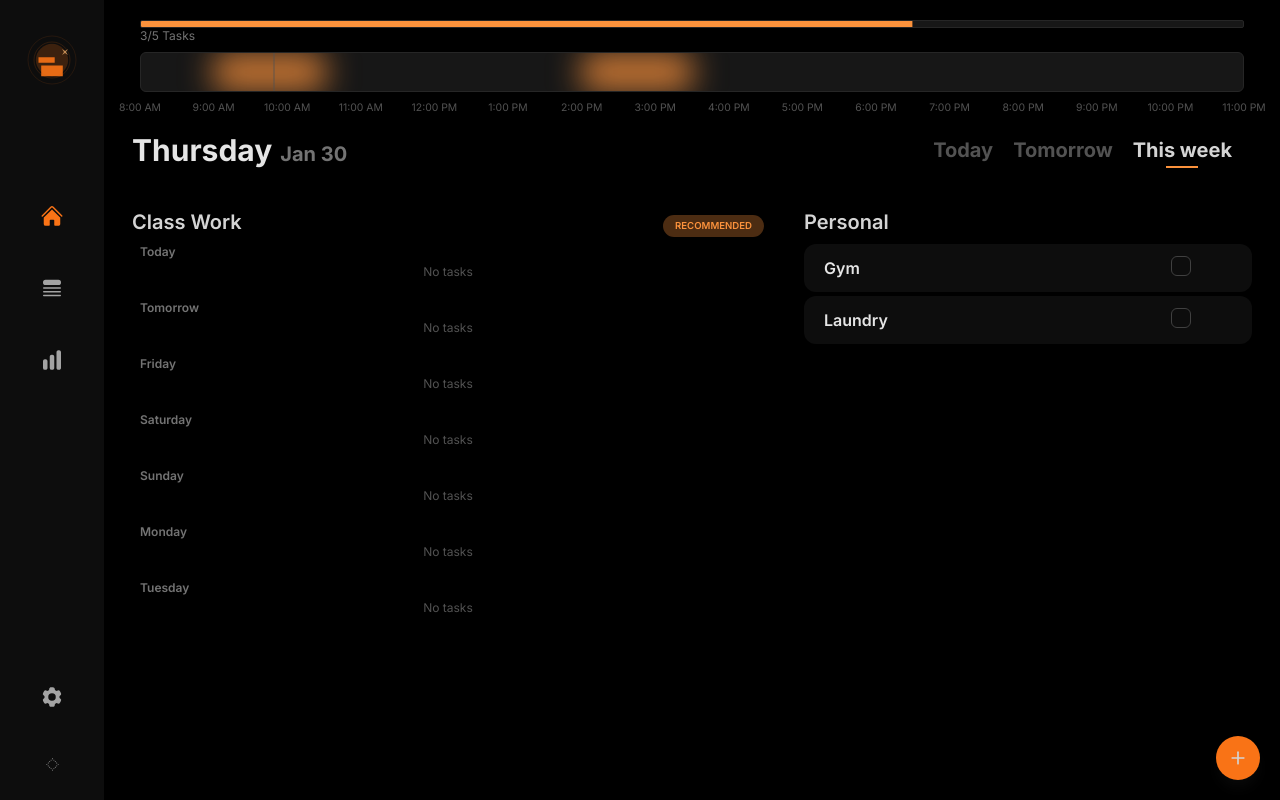
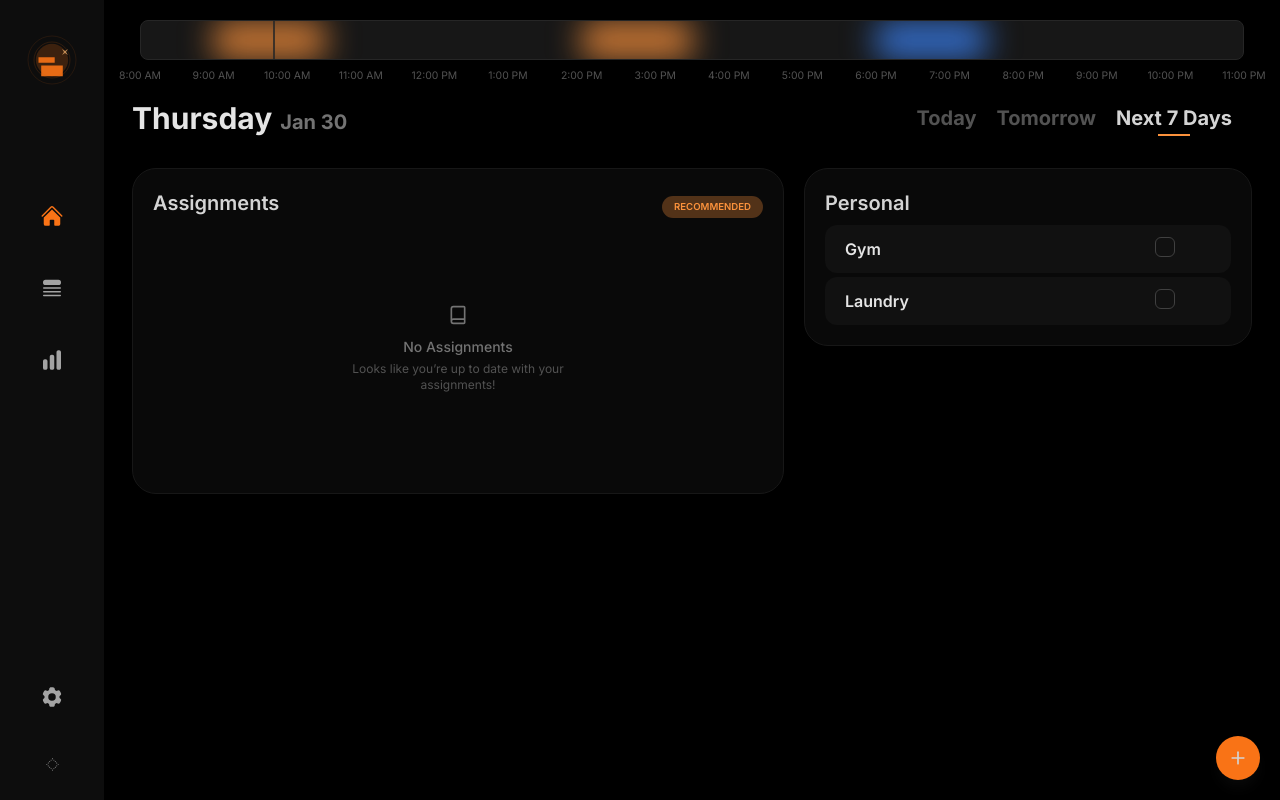
Before and after one commit to GrandeJames/bryzi, a Next.js app: page / in a window 1280 px wide. Built offline with nearby package versions, Linux system fonts and the light colour scheme.

Commit message:
Fix UI issues and refactor

```diff
--- a/src/app/(home)/AssignmentSection.tsx
+++ b/src/app/(home)/AssignmentSection.tsx
@@ -1,18 +1,17 @@
 "use client";
 
-import useDialogStore from "@/stores/dialogStore";
 import { Task } from "@/types/task";
-import { addDays, differenceInCalendarDays, format, getYear } from "date-fns";
+import { addDays, format } from "date-fns";
 import { DayProps, getRecommendedClassWorkList } from "@/lib/classWorkRecommendation";
-import { useCallback } from "react";
 import Assignment from "./Assignment";
+import { BookIcon } from "lucide-react";
 
 function AssignmentsSection({ tasks, className }: { tasks: any[]; className?: string }) {
   return (
     <section className={className}>
       <header className="flex justify-between gap-2 items-center">
         <div className="font-semibold text-xl text-neutral-300 mb-2 flex items-center gap-2">
-          Class Work
+          Assignments
         </div>
         <div className="border-orange-400 dark:bg-orange-400/30 dark:text-orange-400 font-semibold text-[0.6rem] px-3 rounded-full flex gap-1 items-center h-min py-1">
           <span>RECOMMENDED</span>
@@ -58,7 +57,7 @@ function AssignmentsList({ tasks }: { tasks: Task[] }) {
 
   getTasksForDay(schedule[0], incompleteTasks);
 
-  const week = [];
+  const week: any[] = [];
 
   for (let i = 0; i < 7; i++) {
     week.push(getTasksForDay(schedule[i], incompleteTasks));
@@ -77,7 +76,22 @@ function AssignmentsList({ tasks }: { tasks: Task[] }) {
 
   return (
     <div className="space-y-5">
-      {week.map((dayTasks, index) => {
+      {incompleteTasks?.length === 0 && completedTasks?.length === 0 && (
+        <div className="my-[5rem] text-center">
+          <BookIcon className="size-5 text-neutral-500 mx-auto mb-3" />
+          <div className="font-medium text-neutral-500 text-sm">No Assignments</div>
+          <div className="flex justify-center mt-1">
+            <p className="text-xs text-neutral-600 max-w-[15rem]">
+              Looks like you’re up to date with your assignments!
+            </p>
+          </div>
+        </div>
+      )}
+      {incompleteTasks?.length > 0 &&
+        week.map((dayTasks, index) => {
+          if (week[index].length <= 0) {
+            return null; // returning null to skip rendering this day
+          }
           return (
             <div key={index}>
               <header className="text-neutral-500 text-xs font-semibold mb-1">
@@ -86,10 +100,7 @@ function AssignmentsList({ tasks }: { tasks: Task[] }) {
                 {index > 1 && format(addDays(new Date(), index - 1), "EEEE")}
               </header>
               <ul className="space-y-2">
-              {dayTasks.length === 0 && (
-                <div className="text-neutral-600 text-xs text-center">No tasks</div>
-              )}
-              {dayTasks.map((task, index) => (
+                {dayTasks.map((task: Task, index: number) => (
                   <li key={index}>
                     <div className="py-0">
                       <Assignment task={task} />
--- /dev/null
+++ b/src/app/(home)/CreateMenu.tsx
@@ -0,0 +1,49 @@
+import useDialogStore from "@/stores/dialogStore";
+import {
+  SparklesIcon,
+  CalendarIcon,
+  CircleCheckIcon,
+  NotebookPenIcon,
+  PlusIcon,
+} from "lucide-react";
+import { useCallback } from "react";
+import { Tooltip, TooltipContent, TooltipProvider, TooltipTrigger } from "@/components/ui/tooltip";
+
+function CreateMenu() {
+  const open = useDialogStore((state) => state.openDialog);
+  const openCreateTaskDialog = useCallback(() => open("create"), [open]);
+
+  const menuItems = [
+    { icon: SparklesIcon, text: "Generate class tasks" },
+    { icon: CalendarIcon, text: "Add event" },
+    { icon: CircleCheckIcon, text: "Add personal task" },
+    { icon: NotebookPenIcon, text: "Add assignment" },
+  ];
+
+  return (
+    <div className="fixed bottom-5 right-5 flex flex-col items-center gap-3">
+      <button className="group bg-orange-500 rounded-full p-3 shadow-lg shadow-neutral-950 transition-all duration-300 hover:scale-110 relative">
+        <PlusIcon className="size-5 text-neutral-300" />
+
+        <div className="absolute bottom-full left-1/2 -translate-x-1/2 mb-3 flex flex-col items-center gap-6 bg-neutral-900 px-3 py-5 rounded-full shadow-lg shadow-neutral-950 opacity-0 scale-90 group-hover:opacity-100 group-hover:scale-100 transition-all duration-300">
+          {menuItems.map(({ icon: Icon, text }, index) => (
+            <TooltipProvider key={index} delayDuration={50}>
+              <Tooltip>
+                <TooltipTrigger asChild>
+                  <button onClick={openCreateTaskDialog}>
+                    <Icon className="size-5 text-neutral-300 hover:text-white" />
+                  </button>
+                </TooltipTrigger>
+                <TooltipContent side="left" className="dark:bg-white text-black">
+                  <p>{text}</p>
+                </TooltipContent>
+              </Tooltip>
+            </TooltipProvider>
+          ))}
+        </div>
+      </button>
+    </div>
+  );
+}
+
+export default CreateMenu;
--- a/src/app/(home)/Home.tsx
+++ b/src/app/(home)/Home.tsx
@@ -1,7 +1,7 @@
 "use client";
 
 import { Timeline } from "../Timeline";
-import { Progress } from "@/components/ui/progress";
+// import { Progress } from "@/components/ui/progress";
 import { tasks } from "@/data/sampleTasks";
 import { format } from "date-fns";
 import AssignmentsSection from "./AssignmentSection";
@@ -9,17 +9,13 @@ import MiscSection from "./MiscSection";
 import useTasksStore from "@/stores/tasksStore";
 import { useCallback, useEffect, useState } from "react";
 import useDialogStore from "@/stores/dialogStore";
-import {
-  CalendarIcon,
-  CircleCheckIcon,
-  NotebookPenIcon,
-  PlusIcon,
-  SparklesIcon,
-} from "lucide-react";
-import { Tooltip, TooltipContent, TooltipProvider, TooltipTrigger } from "@/components/ui/tooltip";
+import CreateMenu from "./CreateMenu";
 
 function Home() {
   const tasks2 = useTasksStore((state) => state.tasks);
+
+  const open = useDialogStore((state) => state.openDialog);
+  const openCreateTaskDialog = useCallback(() => open("create"), [open]);
 
   const [isHydrated, setIsHydrated] = useState(false);
 
@@ -29,7 +25,7 @@ function Home() {
     const handleKeyDown = (event: KeyboardEvent) => {
       if (event.key === "n" && event.ctrlKey) {
         event.preventDefault();
-        // openCreateTaskDialog();
+        openCreateTaskDialog();
       }
     };
 
@@ -45,82 +41,49 @@ function Home() {
   }
 
   const assignments = tasks2.filter((task) => task.title);
-
-  const scheduledTasks = tasks.filter((task) => task.startTime);
   const miscTasks = tasks.filter((task) => !task.startTime && !task.expectedDuration);
 
   return (
     <div className="mx-2">
-      <header className="mx-2">
-        <Progress value={70} label="3/5 Tasks" className="mb-2 mt-5 text-xs" />
+      <header className="mx-2 mt-5">
+        {/* <Progress value={70} label="3/5 Tasks" className="mb-2 text-xs" /> */}
         <Timeline
           startTime="8:00"
           endTime="23:00"
           events={[
             { start: "9:00", end: "10:30", type: "focus" },
             { start: "14:00", end: "15:30", type: "focus" },
+            { start: "18:00", end: "19:30", type: "task" },
           ]}
         />
       </header>
-      <main className="space-y-10">
-        <div className="pb-20 space-y-5">
-          <header className="flex justify-between items-center mb-10">
+      <main>
+        <div className="space-y-8">
+          <header className="flex justify-between items-center">
             <DateHeading />
             <div className="flex gap-5 mr-5 relative">
               <span className="text-xl font-bold text-neutral-600">Today</span>
               <span className="text-xl font-bold text-neutral-600">Tomorrow</span>
               <span className="text-xl font-bold text-neutral-300 relative after:content-[''] after:absolute after:bottom-[-4px] after:left-1/2 after:-translate-x-1/2 after:w-8 after:h-[2px] after:bg-orange-400">
-                This week
+                Next 7 Days
               </span>
             </div>
           </header>
           <div className="space-y-8 flex flex-col">
-            {/* <ScheduleSection scheduledTasks={scheduledTasks} /> */}
-            <div className="flex flex-col xl:flex-row gap-10">
-              <AssignmentsSection tasks={assignments} className="flex-grow max-w-3xl" />
-              <MiscSection miscTasks={miscTasks} className="flex-grow max-w-md" />
+            <div className="flex flex-col xl:flex-row gap-5">
+              <AssignmentsSection
+                tasks={assignments}
+                className="flex-grow max-w-4xl bg-neutral-900/40 border-neutral-900 border p-5 rounded-3xl"
+              />
+              <MiscSection
+                miscTasks={miscTasks}
+                className="flex-grow max-w-md bg-neutral-900/40 border-neutral-900 border p-5 rounded-3xl h-full"
+              />
             </div>
           </div>
         </div>
         <CreateMenu />
       </main>
-    </div>
-  );
-}
-
-function CreateMenu() {
-  const open = useDialogStore((state) => state.openDialog);
-  const openCreateTaskDialog = useCallback(() => open("create"), [open]);
-
-  const menuItems = [
-    { icon: SparklesIcon, text: "Generate class tasks" },
-    { icon: CalendarIcon, text: "Add event" },
-    { icon: CircleCheckIcon, text: "Add personal task" },
-    { icon: NotebookPenIcon, text: "Add class work" },
-  ];
-
-  return (
-    <div className="fixed bottom-5 right-5 flex flex-col items-center gap-3">
-      <button className="group bg-orange-500 rounded-full p-3 shadow-lg shadow-neutral-950 transition-all duration-300 hover:scale-110 relative">
-        <PlusIcon className="size-5 text-neutral-300" />
-
-        <div className="absolute bottom-full left-1/2 -translate-x-1/2 mb-3 flex flex-col items-center gap-6 bg-neutral-900 px-3 py-5 rounded-full shadow-lg shadow-neutral-950 opacity-0 scale-90 group-hover:opacity-100 group-hover:scale-100 transition-all duration-300">
-          {menuItems.map(({ icon: Icon, text }, index) => (
-            <TooltipProvider key={index} delayDuration={50}>
-              <Tooltip>
-                <TooltipTrigger asChild>
-                  <button onClick={openCreateTaskDialog}>
-                    <Icon className="size-5 text-neutral-300 hover:text-white" />
-                  </button>
-                </TooltipTrigger>
-                <TooltipContent side="left" className="dark:bg-white text-black">
-                  <p>{text}</p>
-                </TooltipContent>
-              </Tooltip>
-            </TooltipProvider>
-          ))}
-        </div>
-      </button>
     </div>
   );
 }
--- a/src/app/(home)/ScheduleSection.tsx
+++ /dev/null
@@ -1,32 +0,0 @@
-function ScheduleSection({ scheduledTasks }: { scheduledTasks: any[] }) {
-  return (
-    <section>
-      <header className="font-semibold text-xl mb-1 text-blue-100">Schedule</header>
-      <div className="flex gap-2">
-        {scheduledTasks.map((task, index) => (
-          <ScheduledTask key={index} task={task} />
-        ))}
-      </div>
-    </section>
-  );
-}
-
-// TODO: make dynamic
-function ScheduledTask({ task }: { task: any }) {
-  return (
-    <div className="bg-neutral-900/70 rounded-2xl min-w-56 max-w-sm px-4 py-5">
-      <div className="text-xs text-neutral-300">{task.class}</div>
-      <div className="text-sm font-semibold text-neutral-200">{task.title}</div>
-      <div className="text-sm text-neutral-300">
-        <div className="text-neutral-400">
-          {task.startTime} {task.endTime && ` - ${task.endTime}`}
-        </div>
-        {task.class === "Data Structures & Algorithms" && (
-          <div className="text-red-500 mt-2">Starting in 22 mins</div>
-        )}
-      </div>
-    </div>
-  );
-}
-
-export default ScheduleSection;
--- a/src/app/Timeline.tsx
+++ b/src/app/Timeline.tsx
@@ -78,7 +78,7 @@ const Timeline = ({
     <div className="relative">
       <div
         className={cn(
-          "border border-white rounded-md h-10 bg-neutral-100 dark:border-neutral-800 dark:bg-neutral-900 relative overflow-hidden",
+          "border rounded-lg h-10 bg-neutral-100 dark:border-neutral-800 dark:bg-neutral-900 relative overflow-hidden",
           className
         )}
       >
@@ -127,7 +127,7 @@ const Timeline = ({
 
         {showCurrentTime && (
           <div
-            className="absolute w-[2px] h-full bg-neutral-600/40 z-20"
+            className="absolute w-[2px] h-full bg-neutral-800/80 z-20"
             style={{
               left: `${calculatePosition(roundedStart, currentTimeString, totalMinutes)}%`,
             }}
```
Lines whose indentation alone changed are shown as unchanged.
